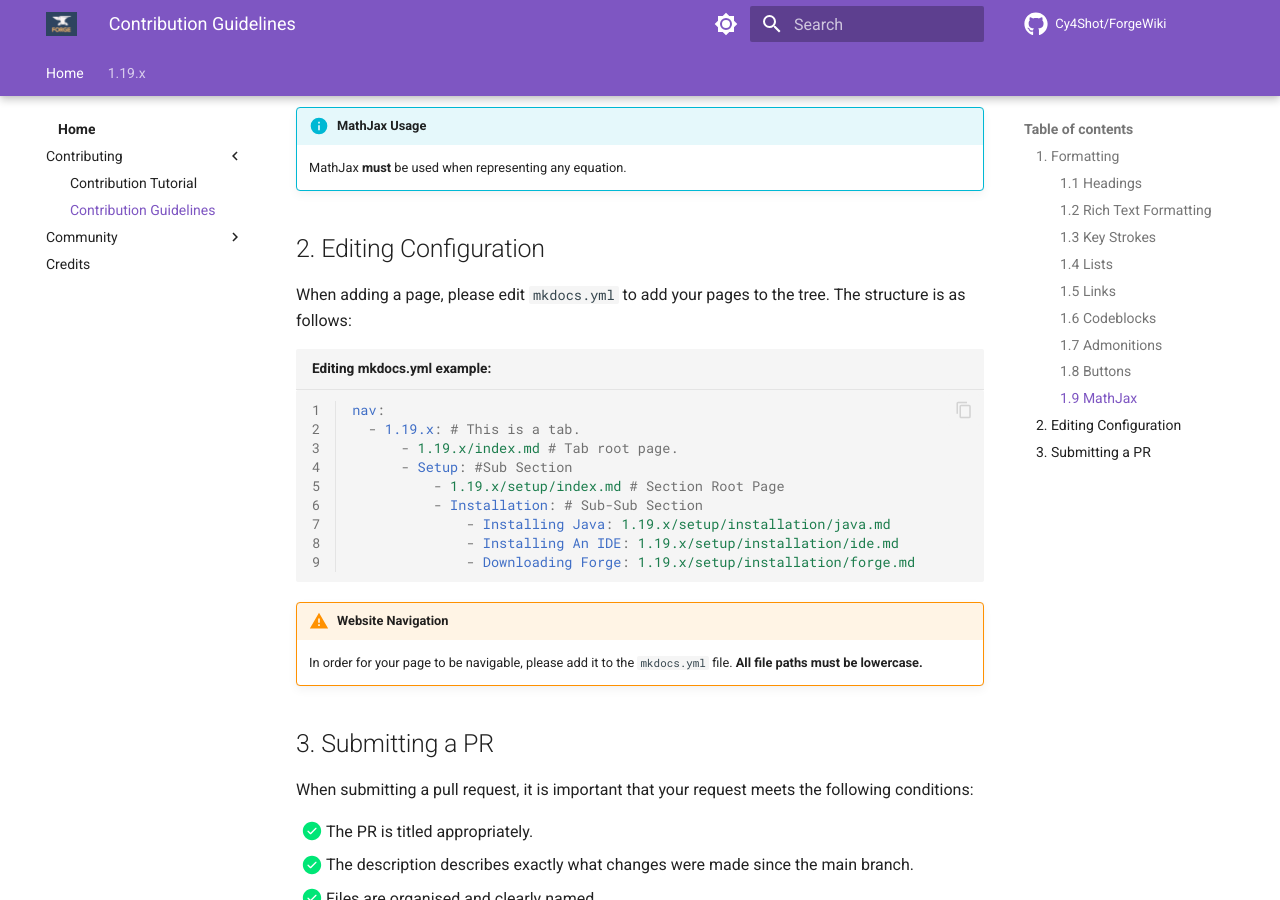
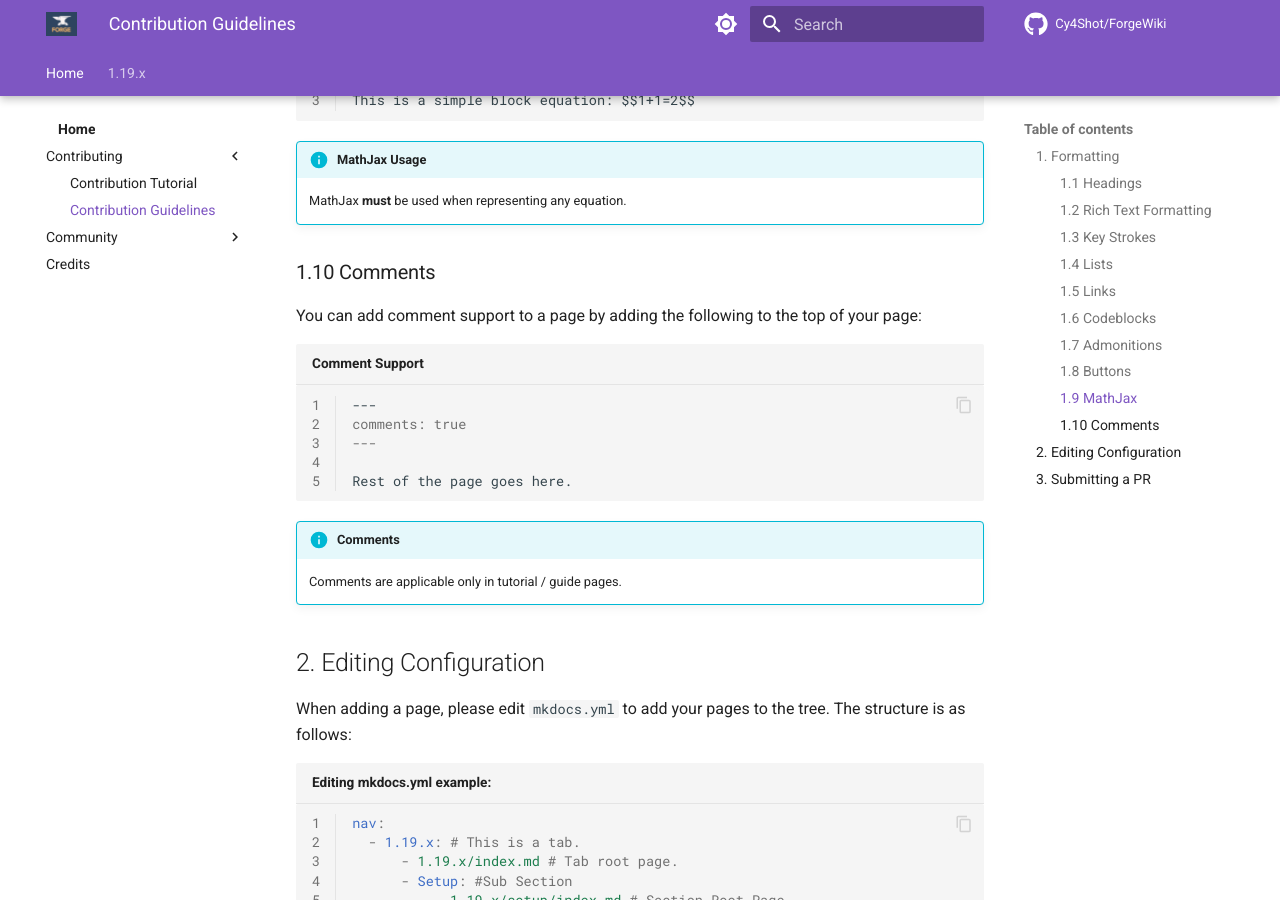
Before and after one commit to Cy4Shot/ForgeWiki, an MkDocs documentation site: the page built from docs/contributing/guidelines.md, in a window 1280 px wide and 900 px high, scrolled down 4506 px. Built offline with MkDocs 1.6.1 and Material for MkDocs 9.7.7, drawn with Linux system fonts in a browser that asks for light colours; comment, search, counter and statistics services are not loaded; some of the changed text lies outside the part shown.

Commit message:
Comments!

````diff
--- a/docs/contributing/guidelines.md
+++ b/docs/contributing/guidelines.md
@@ -13,6 +13,7 @@ All written pages must be formatted. In order to comply with the guidelines, the
 - [x] Admonitions are used to provide extra information.
 - [x] Buttons are added to link to relevant pages.
 - [x] MathJax equations must be used appropriately.
+- [x] Comment section is added if necessary.
 
 !!! warning "Pull Requests"
 
@@ -183,6 +184,22 @@ This is a simple block equation: $$1+1=2$$
 
     MathJax **must** be used when representing any equation.
 
+### 1.10 Comments
+
+You can add comment support to a page by adding the following to the top of your page:
+
+```markdown title="Comment Support" linenums="1"
+---
+comments: true
+---
+
+Rest of the page goes here.
+```
+
+!!! info "Comments"
+
+    Comments are applicable only in tutorial / guide pages.
+
 ## 2. Editing Configuration
 
 When adding a page, please edit `mkdocs.yml` to add your pages to the tree. The structure is as follows:
--- a/mkdocs.yml
+++ b/mkdocs.yml
@@ -58,6 +58,7 @@ theme:
   name: material
   logo: ./assets/logo.png
   favicon: ./assets/logo.png
+  custom_dir: overrides
   icon:
     repo: fontawesome/brands/github
     admonition:
--- /dev/null
+++ b/overrides/partials/comments.html
@@ -0,0 +1,44 @@
+{% if page.meta.comments %}
+<h2 id="__comments">{{ lang.t("meta.comments") }}</h2>
+<script
+  src="https://giscus.app/client.js"
+  data-repo="Cy4Shot/ForgeWikiComments"
+  data-repo-id="R_kgDOI-Rn9w"
+  data-category="General"
+  data-category-id="DIC_kwDOI-Rn984CUO88"
+  data-mapping="pathname"
+  data-strict="0"
+  data-reactions-enabled="1"
+  data-emit-metadata="0"
+  data-input-position="bottom"
+  data-theme="dark_dimmed"
+  data-lang="en"
+  crossorigin="anonymous"
+  async
+></script>
+
+<script>
+  var giscus = document.querySelector("script[src*=giscus]");
+  var palette = __md_get("__palette");
+  if (palette && typeof palette.color === "object") {
+    var theme = palette.color.scheme === "slate" ? "dark_dimmed" : "light";
+    giscus.setAttribute("data-theme", theme);
+  }
+  document.addEventListener("DOMContentLoaded", function () {
+    var ref = document.querySelector("[data-md-component=palette]");
+    ref.addEventListener("change", function () {
+      var palette = __md_get("__palette");
+      if (palette && typeof palette.color === "object") {
+        var theme = palette.color.scheme === "slate" ? "dark_dimmed" : "light";
+
+        /* Instruct Giscus to change theme */
+        var frame = document.querySelector(".giscus-frame");
+        frame.contentWindow.postMessage(
+          { giscus: { setConfig: { theme } } },
+          "https://giscus.app"
+        );
+      }
+    });
+  });
+</script>
+{% endif %}
````
Also changed, not shown: docs/1.19.x/setup/index.md (+4 -0 lines), docs/1.19.x/setup/installation/ide.md (+4 -0 lines), docs/1.19.x/setup/installation/java.md (+4 -0 lines).
